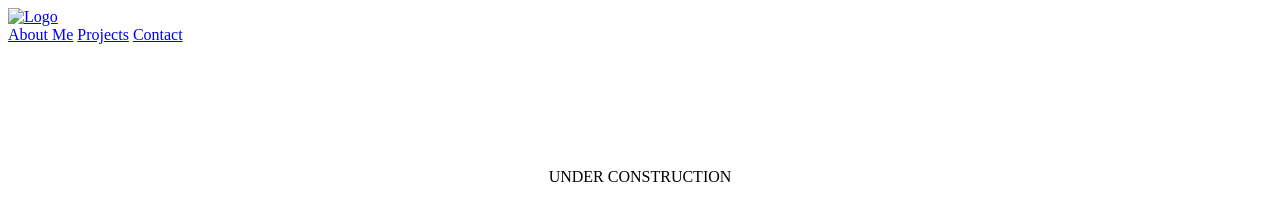
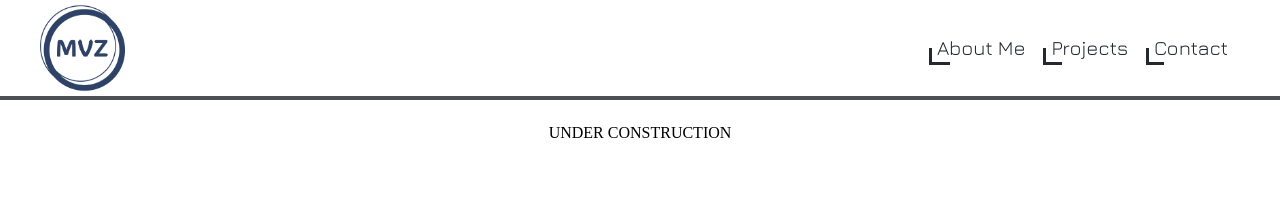
Before and after one commit to mzehirov/something, a plain HTML site: page docs/about.html in a window 1280 px wide. Drawn offline with nearby package versions, Linux system fonts and the light colour scheme; the site is published under a folder, as on GitHub Pages, so addresses that start at the root find nothing.

Commit message:
fixed the linking

```diff
--- a/docs/about.html
+++ b/docs/about.html
@@ -26,14 +26,14 @@
 
     <title>Personal Porfolio</title>
 
-    <link rel="stylesheet" href="/css/style.css">
-    <link rel="stylesheet" href="/css/menu.css">
+    <link rel="stylesheet" href="../css/style.css">
+    <link rel="stylesheet" href="../css/menu.css">
     <script src="https://kit.fontawesome.com/d5e6200801.js" crossorigin="anonymous"></script>
   </head>
 
   <body>
     <header id="menu">
-      <a href="/index.html" class="logo"><img src="/images/logo/logonew.webp" alt="Logo"></a>
+      <a href="../index.html" class="logo"><img src="../images/logo/logonew.webp" alt="Logo"></a>
       <nav class="menu-items">
         <a href="about.html" class="menu-item">About Me</a>
         <a href="projects.html" class="menu-item">Projects</a>
```
Also changed, not shown: docs/menu.html (+3 -3 lines), docs/projects.html (+3 -3 lines).
